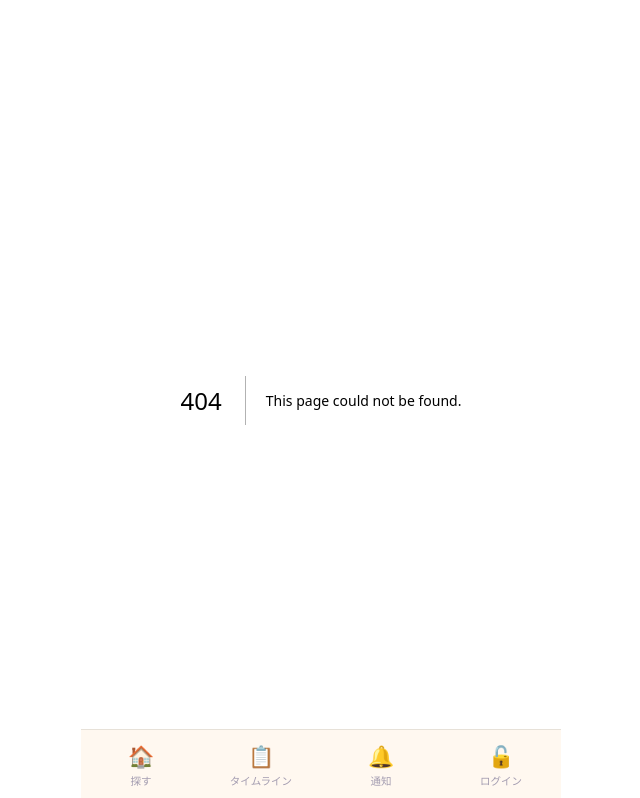
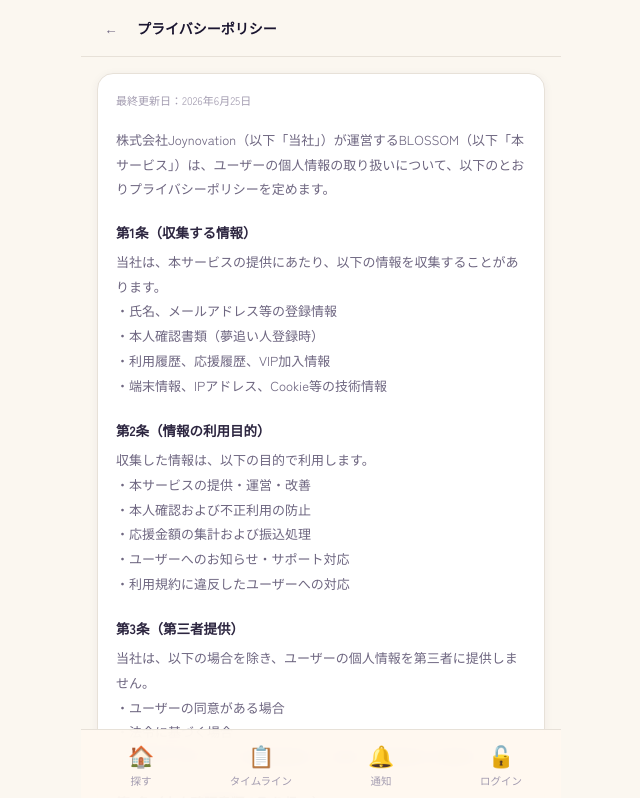
Before and after one commit to adosennsu8-netizen/yumeoibito-app, a Next.js app: page /privacy in a window 1280 px wide. Before the commit this address had no page. Shown: the top 798 px of the page, without its empty margins (319-959 px from the left). Built offline with nearby package versions, Linux system fonts and the light colour scheme; a web font is replaced by a local one.

Commit message:
feat: プライバシーポリシーページ追加

```diff
--- /dev/null
+++ b/app/privacy/page.js
@@ -0,0 +1,74 @@
+"use client";
+
+import { useRouter } from "next/navigation";
+
+export default function PrivacyPage() {
+  const router = useRouter();
+
+  return (
+    <div className="app-shell">
+      <div className="subpage-header">
+        <button className="back-btn" onClick={() => router.back()}>←</button>
+        <span className="title">プライバシーポリシー</span>
+      </div>
+
+      <div className="page-content">
+        <div className="card card-pad">
+          <p style={{ fontSize: 11, color: "var(--text-faint)", margin: "0 0 20px" }}>最終更新日：2026年6月25日</p>
+
+          <p style={{ fontSize: 13, lineHeight: 1.9, color: "var(--text-sub)", margin: "0 0 20px" }}>
+            株式会社Joynovation（以下「当社」）が運営するBLOSSOM（以下「本サービス」）は、ユーザーの個人情報の取り扱いについて、以下のとおりプライバシーポリシーを定めます。
+          </p>
+
+          {[
+            {
+              title: "第1条（収集する情報）",
+              body: "当社は、本サービスの提供にあたり、以下の情報を収集することがあります。\n・氏名、メールアドレス等の登録情報\n・本人確認書類（夢追い人登録時）\n・利用履歴、応援履歴、VIP加入情報\n・端末情報、IPアドレス、Cookie等の技術情報",
+            },
+            {
+              title: "第2条（情報の利用目的）",
+              body: "収集した情報は、以下の目的で利用します。\n・本サービスの提供・運営・改善\n・本人確認および不正利用の防止\n・応援金額の集計および振込処理\n・ユーザーへのお知らせ・サポート対応\n・利用規約に違反したユーザーへの対応",
+            },
+            {
+              title: "第3条（第三者提供）",
+              body: "当社は、以下の場合を除き、ユーザーの個人情報を第三者に提供しません。\n・ユーザーの同意がある場合\n・法令に基づく場合\n・決済代行会社・本人確認事業者への提供（業務委託の範囲内）",
+            },
+            {
+              title: "第4条（本人確認書類の取り扱い）",
+              body: "夢追い人登録時に提出いただく本人確認書類は、本人確認事業者が管理します。当社は書類の原本・画像を直接保持しません。確認完了後、書類情報は適切に廃棄されます。",
+            },
+            {
+              title: "第5条（Cookieの使用）",
+              body: "本サービスでは、利便性向上のためCookieを使用することがあります。ブラウザの設定によりCookieを無効にすることができますが、一部機能が利用できなくなる場合があります。",
+            },
+            {
+              title: "第6条（セキュリティ）",
+              body: "当社は、収集した個人情報の漏洩・滅失・毀損を防止するため、適切なセキュリティ対策を実施します。ただし、インターネット上での完全な安全性を保証するものではありません。",
+            },
+            {
+              title: "第7条（個人情報の開示・訂正・削除）",
+              body: "ユーザーは、当社が保有する自己の個人情報の開示・訂正・削除を求めることができます。お問い合わせは support@blossom.app までご連絡ください。",
+            },
+            {
+              title: "第8条（未成年者の利用）",
+              body: "本サービスは18歳以上を対象としています。18歳未満の方の利用はお断りしています。",
+            },
+            {
+              title: "第9条（プライバシーポリシーの変更）",
+              body: "当社は、必要に応じて本ポリシーを変更することがあります。重要な変更がある場合は、本サービス上でお知らせします。",
+            },
+            {
+              title: "第10条（お問い合わせ）",
+              body: "プライバシーポリシーに関するお問い合わせは以下までご連絡ください。\n\n株式会社Joynovation\nWebサイト：https://www.joynovation.com/\nメール：support@blossom.app",
+            },
+          ].map((section, i) => (
+            <div key={i} style={{ marginBottom: 22 }}>
+              <p style={{ fontSize: "13.5px", fontWeight: 700, margin: "0 0 8px" }}>{section.title}</p>
+              <p style={{ fontSize: 13, lineHeight: 1.9, color: "var(--text-sub)", margin: 0, whiteSpace: "pre-line" }}>{section.body}</p>
+            </div>
+          ))}
+        </div>
+      </div>
+    </div>
+  );
+}
```
